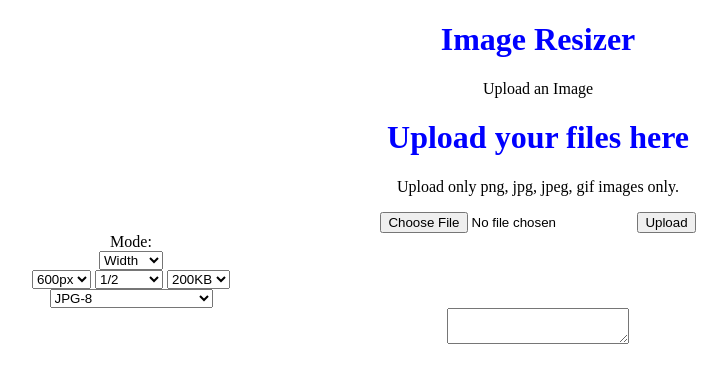
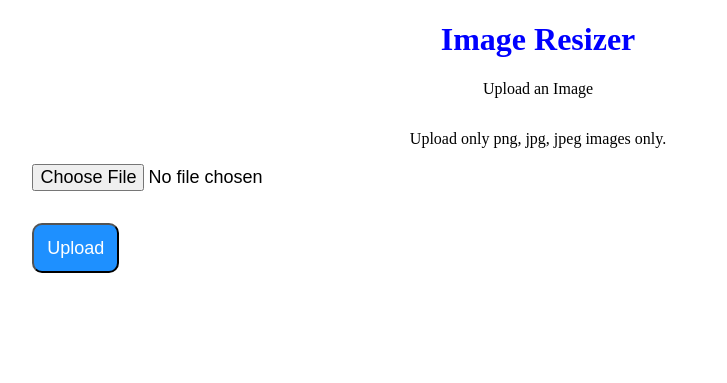
Before and after one commit to DeveshS6/Image_Resizer, a Flask app: page / in a window 1280 px wide. Shown: the top 383 px of the page, without its empty margins (102-829 px from the left). Run offline with Flask 2, Linux system fonts and the light colour scheme.

Commit message:
flask changes

```diff
--- a/app.py
+++ b/app.py
@@ -1,10 +1,33 @@
 import os
 from flask import Flask, render_template, redirect, flash, request, send_from_directory
 from werkzeug.utils import secure_filename
+from utils import *
 
 app = Flask(__name__)
 app.config['SECRET_KEY'] = 'ImageResize'
 
-@app.route('/')
+@app.route('/', methods=["GET", "POST"])
 def index():
-    return render_template('Image_Resizer.html')
+    if request.method == "GET":
+        return render_template('Image_Resizer.html')
+
+    if not 'file' in request.files:
+        flash('No file part in request')
+        return redirect(request.url)
+
+    file = request.files.get('name')
+
+    if file.filename == '':
+        flash('No file uploaded')
+        return redirect(request.url)
+
+    file_size(file.filepath)
+
+    if file_valid(file.filename):
+        filename = secure_filename(file.filename)
+        file.save(os.path.join(app.config['UPLOADS_FOLDER'], filename))
+    else:
+        flash('File type not supported')
+        return redirect(request.url)
+
+    return "File uploaded successfully"
--- a/templates/Image_Resizer.html
+++ b/templates/Image_Resizer.html
@@ -2,6 +2,10 @@
 <html>
 
 <head>
+    <meta charset="UTF-8">
+    <meta http-equiv="X-UA-Compatible" content="IE=edge">
+    <meta name="viewport" content="width=device-width, initial-scale=1.0">
+
     <title>
         Image Resizer
     </title>
@@ -10,11 +14,33 @@
         h1 {
             color:  blue;
         }
+        .container {
+      width: 80%;
+      margin: 2rem auto;
+    }
+
+    input {
+      display: block;
+      margin-bottom: 2rem;
+      font-size: 18px;
+      text-align: center;
+    }
+
+    input[type="submit"] {
+      background-color: dodgerblue;
+      color: #fff;
+      padding: .8rem;
+      border-radius: 10px;
+      text-align: center;
+    }
 
         body {
             text-align: center;
         }
 
+        .error {
+      color: #ff0000;
+    }
 
     </style>
 </head>
@@ -27,36 +53,19 @@
     <p>Upload an Image</p>
 
     <div class="container">
-        <h1>Upload your files here</h1>
-        <p>Upload only png, jpg, jpeg, gif images only.</p>
+        <p>Upload only png, jpg, jpeg images only.</p>
         <form action="/" method="post" enctype="multipart/form-data">
           <input type="file" name="file" onchange="return fileValidation()"  />
           <input type="submit" value="Upload">
         </form>
+        {% with messages = get_flashed_messages() %}
+        {% for msg in messages %}
+          <p class="error">{{ msg }}</p>
+        {% endfor %}
+      {% endwith %}
       </div>
 
 
-
-        <div class="card-img p-3">
-            <div class="input-group mb-3" style="max-width:450px;">
-                <div class="input-group-prepend">
-                    <label class="input-group-text">Mode: </label>
-                </div>
-                <select class="custom-select" id="mode"><option>Width</option><option>Ratio</option><option>Weight</option></select>
-                <div>
-                    <select class="custom-select rounded-0" id="mode_0"><option value="800">800px</option><option value="600" selected>600px</option><option value="400">400px</option></select>
-                    <select class="custom-select rounded-0 d-none" id="mode_1"><option value="1">Original</option><option value="0.5" selected>1/2</option><option value="0.25">1/4</option><option value="0.125">1/8</option></select>
-                    <select class="custom-select rounded-0 d-none" id="mode_2"><option value="100">100KB</option><option value="200" selected>200KB</option><option value="500">500KB</option></select>
-                </div>
-                <div class="input-group-append">
-                    <select class="custom-select rounded-0" id="format"><option>JPG-10</option><option selected>JPG-8</option><option>JPG-6</option><option>PNG (No Compression)</option></select>
-                </div>
-            </div>
-            <textarea class="custom-select w-100 d-none" id="img_data"></textarea>
-            <div class="row mx-auto my-3 text-center" style="overflow-x:auto;">
-                <img id="showImg" src="" />
-            </div>
-        </div>
 
 
 
--- a/utils.py
+++ b/utils.py
@@ -0,0 +1,16 @@
+import os
+from flask import flash, redirect, request
+
+ALLOWED_EXTENSIONS = ['png', 'jpg', 'jpeg',]
+UPLOADS_FOLDER = 'uploads/images/'
+ALLOWED_SIZE = 2097152
+
+def file_valid(file):
+  return '.' in file and \
+    file.rsplit('.', 1)[1] in ALLOWED_EXTENSIONS
+
+def file_size(path):
+    if os.path.getsize(path) > ALLOWED_SIZE:
+        flash('File size too large, upload smaller image')
+        return redirect(request.url)
+    return
```
